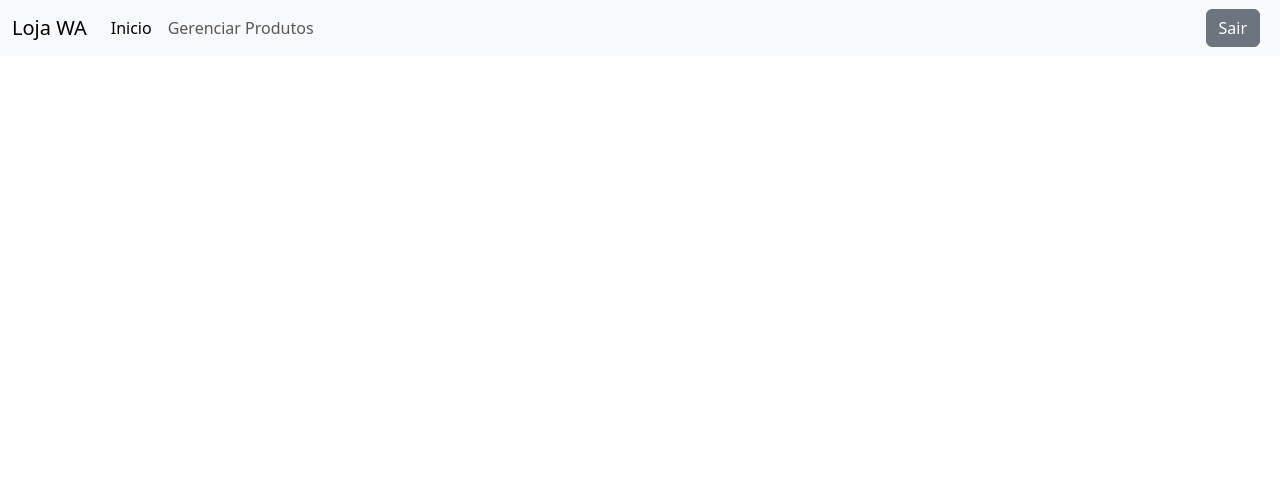
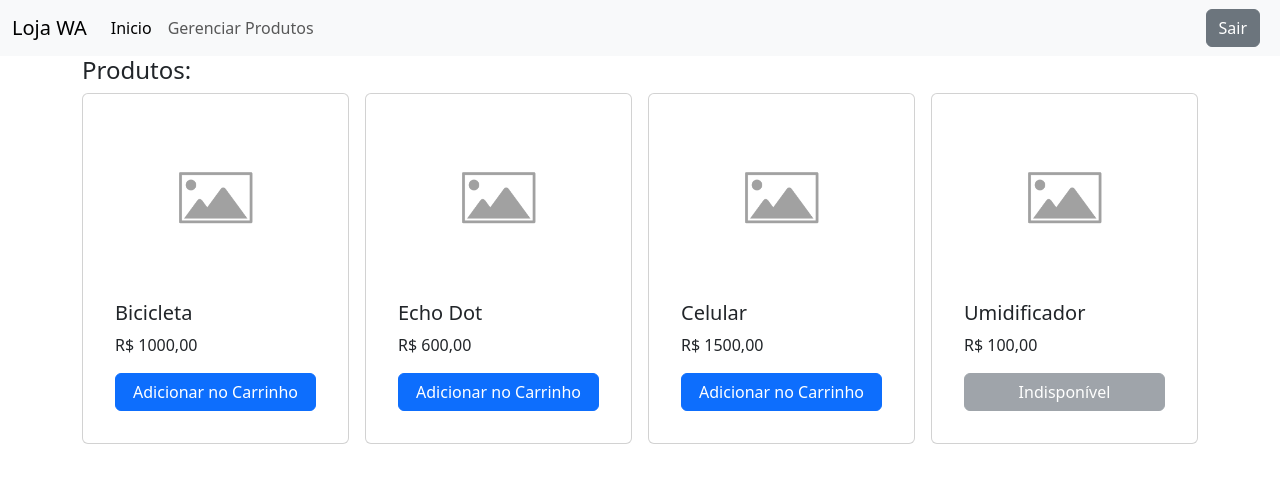
Before and after one commit to UFAM-ICOMP-WACAD/wacad-turma2-bootstrap-vitor, a website: page index.html in a window 1280 px wide. Drawn offline with nearby package versions, Linux system fonts and the light colour scheme.

Commit message:
lista de produtos e cards de produtos

```diff
--- a/index.html
+++ b/index.html
@@ -1,34 +1,26 @@
 <!DOCTYPE html>
 <html lang="pt-BR">
+
 <head>
   <meta charset="utf-8" />
   <meta name="viewport" content="width=device-width, initial-scale=1" />
-    <link
-      rel="stylesheet"
-      href="https://cdn.jsdelivr.net/npm/bootstrap@5.3.2/dist/css/bootstrap.min.css"
-    />
+  <link rel="stylesheet" href="https://cdn.jsdelivr.net/npm/bootstrap@5.3.2/dist/css/bootstrap.min.css" />
   <title>Loja WA</title>
 </head>
+
 <body>
   <!-- navbar -->
   <nav class="navbar navbar-expand-lg bg-light">
     <div class="container-fluid">
       <a class="navbar-brand" href="#">Loja WA</a>
-        <button
-          class="navbar-toggler"
-          type="button"
-          data-bs-toggle="collapse"
-          data-bs-target="#navbarNav"
-          aria-controls="navbarNav"
-          aria-expanded="false"
-          aria-label="Toggle navigation"
-        >
+      <button class="navbar-toggler" type="button" data-bs-toggle="collapse" data-bs-target="#navbarNav"
+        aria-controls="navbarNav" aria-expanded="false" aria-label="Toggle navigation">
         <span class="navbar-toggler-icon"></span>
       </button>
       <div class="navbar-collapse" id="navbarNav">
         <ul class="navbar-nav">
           <li class="nav-item">
-              <a class="nav-link active" aria-current="page" href="*">Inicio</a>
+            <a class="nav-link active" aria-current="page" href="#">Inicio</a>
           </li>
           <li class="nav-item">
             <a class="nav-link" href="/produtos.html">Gerenciar Produtos</a>
@@ -43,7 +35,61 @@
   <!-- navbar -->
 
   <!-- listagem de produtos -->
+  <div class="container">
+    <h4 class="text-left">Produtos:</h4>
+    <div class="row row-cols-1 row-cols-sm-2 row-cols-md-4 g-3">
+      <div class="col">
+        <div class="card">
+          <div class="card-body">
+            <img src="/assets/placeholder-image.png" class="card-img-top" alt="Imagem do Produto" />
+            <div class="card-body">
+              <h5 class="card-title">Bicicleta</h5>
+              <p class="card-text">R$ 1000,00</p>
+              <button class="btn btn-primary w-100">Adicionar no Carrinho</button>
+            </div>
+          </div>
+        </div>
+      </div>
+      <div class="col">
+        <div class="card">
+          <div class="card-body">
+            <img src="/assets/placeholder-image.png" class="card-img-top" alt="Imagem do Produto" />
+            <div class="card-body">
+              <h5 class="card-title">Echo Dot</h5>
+              <p class="card-text">R$ 600,00</p>
+              <button class="btn btn-primary w-100">Adicionar no Carrinho</button>
+            </div>
+          </div>
+        </div>
+      </div>
+      <div class="col">
+        <div class="card">
+          <div class="card-body">
+            <img src="/assets/placeholder-image.png" class="card-img-top" alt="Imagem do Produto" />
+            <div class="card-body">
+              <h5 class="card-title">Celular</h5>
+              <p class="card-text">R$ 1500,00</p>
+              <button class="btn btn-primary w-100">Adicionar no Carrinho</button>
+            </div>
+          </div>
+        </div>
+      </div>
+      <div class="col">
+        <div class="card">
+          <div class="card-body">
+            <img src="/assets/placeholder-image.png" class="card-img-top" alt="Imagem do Produto" />
+            <div class="card-body">
+              <h5 class="card-title">Umidificador</h5>
+              <p class="card-text">R$ 100,00</p>
+              <button class="btn btn-secondary w-100" disabled>Indisponível</button>
+            </div>
+          </div>
+        </div>
+      </div>
+    </div>
+  </div>
   <!-- listagem de produtos -->
   <script src="https://cdn.jsdelivr.net/npm/bootstrap@5.3.2/dist/js/bootstrap.bundle.min.js"></script>
 </body>
+
 </html>
```
Also changed, not shown: produtos.html (+27 -0 lines), 1 other file. Lines whose indentation alone changed are shown as unchanged.
